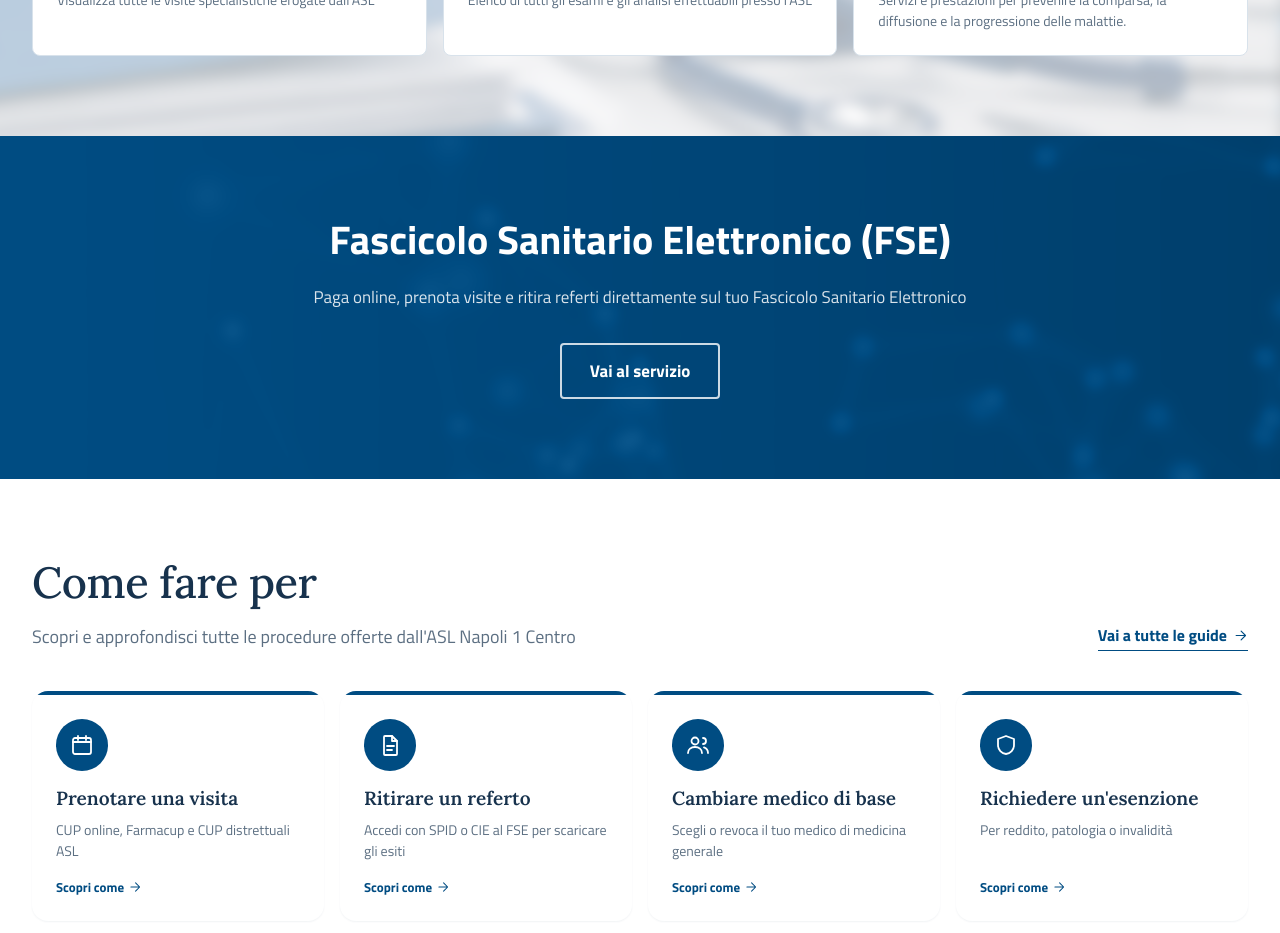
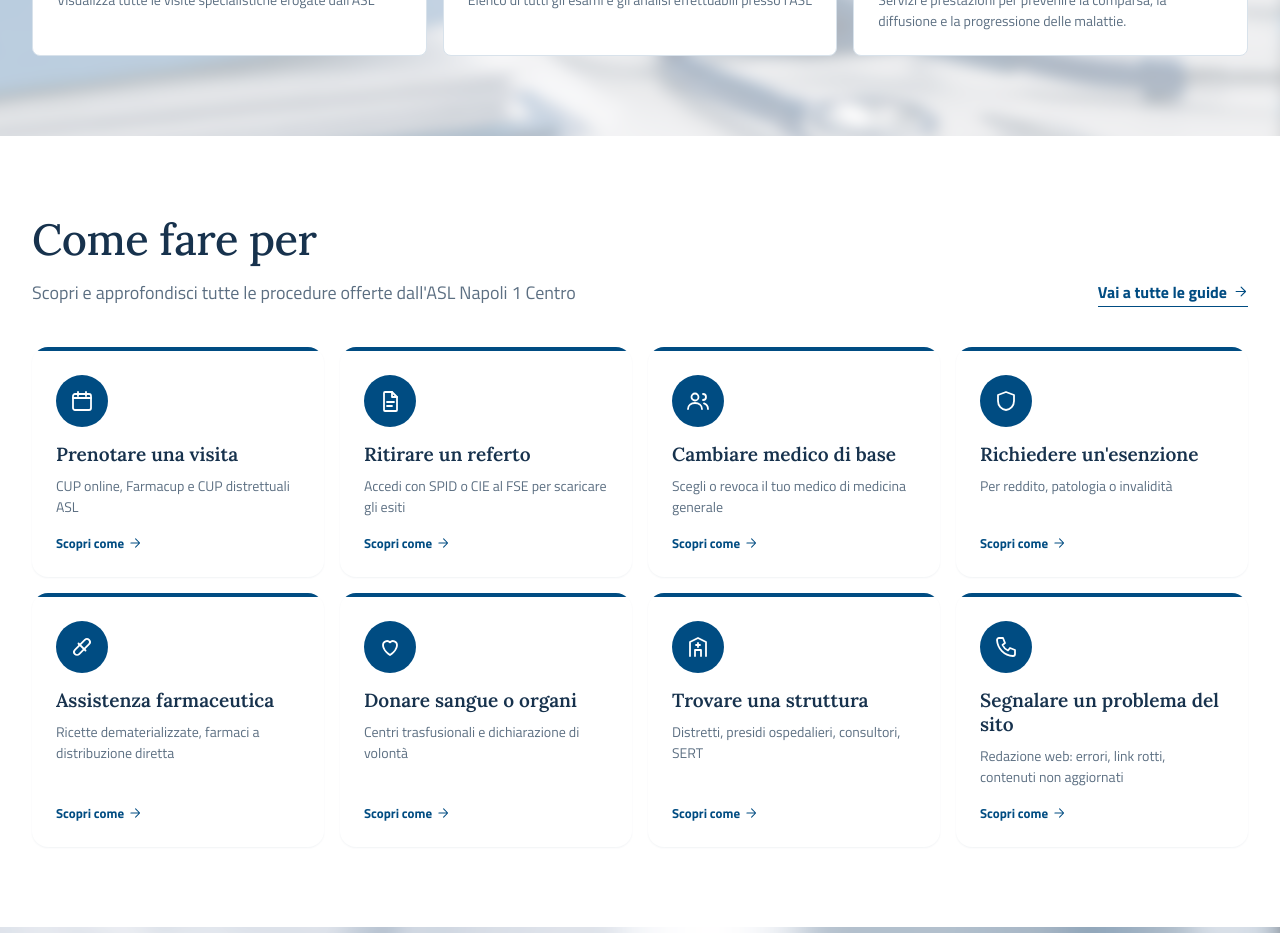
Before and after one commit to michele-cianni/demo-asl-napoli-1-centro, a React (Vite) app: page / in a window 1280 px wide. Shown: the part 1540-2473 px from the top of the page. Built offline with nearby package versions, Linux system fonts and the light colour scheme.

Commit message:
refactor(App): remove unused FSEBand component for cleaner code

```diff
--- a/src/page/App.jsx
+++ b/src/page/App.jsx
@@ -6,7 +6,6 @@
 import { AudienceGrid } from '../component/Audience.jsx';
 import { Tenders } from '../component/Tenders.jsx';
 import { Footer } from '../component/Footer.jsx';
-import { FSEBand } from '../component/FSEBand.jsx';
 import { FeedbackWidget } from '../component/Feedback.jsx';
 import { Chatbot } from '../component/Chatbot.jsx';
 
@@ -19,7 +18,6 @@
       <SearchSection />
       <News />
       <ServicesGrid />
-      <FSEBand />
       <HowToGrid />
       <AudienceGrid />
       <Tenders />
```
